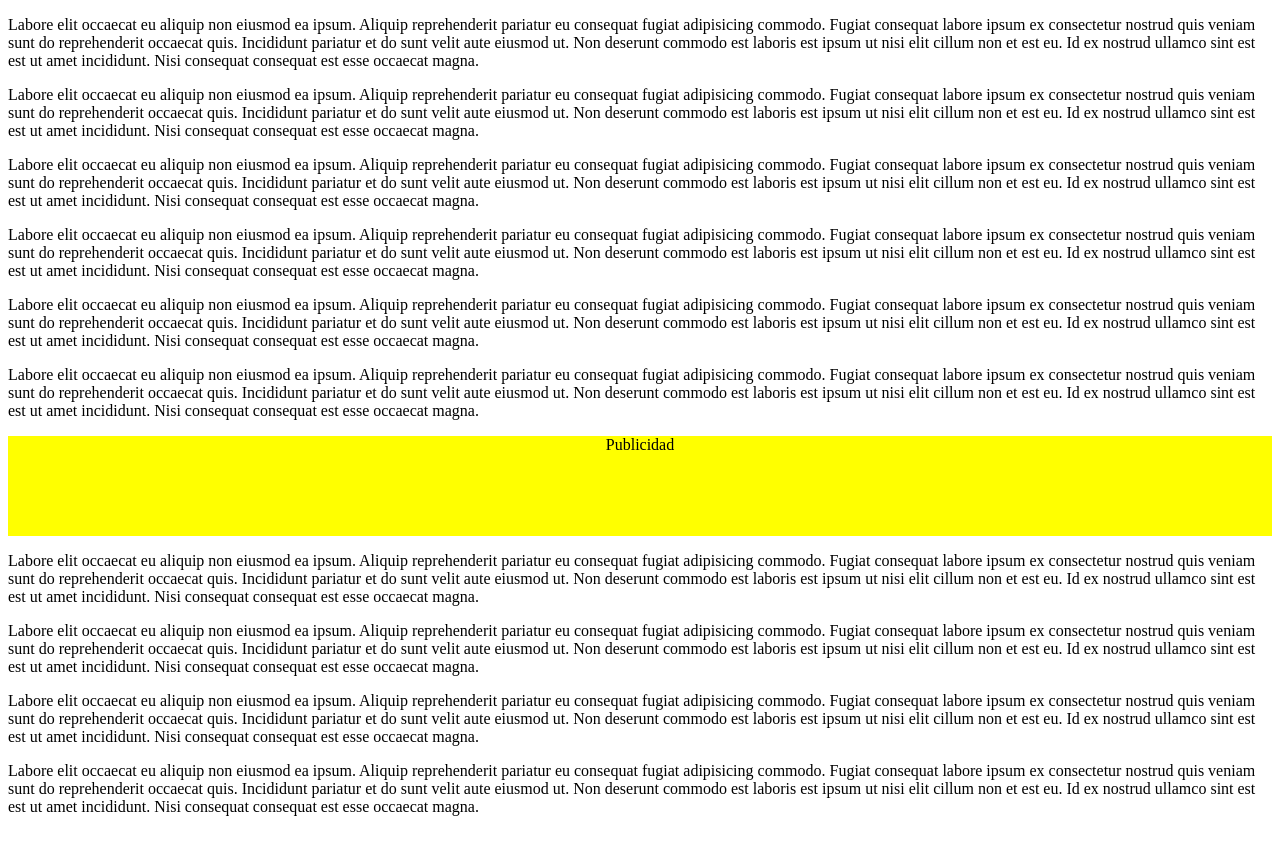
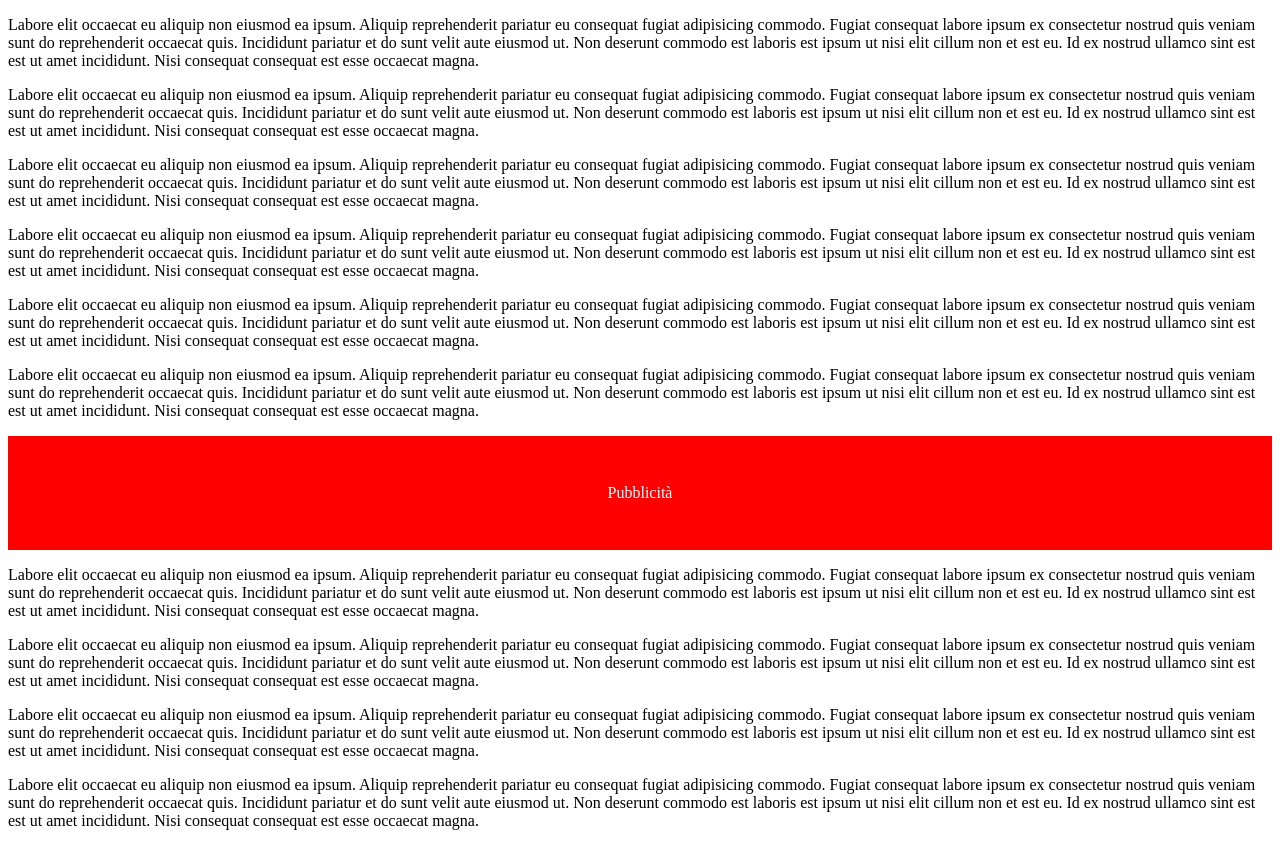
Before and after one commit to developerG27/learn-Javascript, a plain HTML site: page DOM/_esercizi/advertising/index.html in a window 1280 px wide. Drawn offline with Linux system fonts and the light colour scheme.

Commit message:
insertAdjacent

```diff
--- a/DOM/_esercizi/advertising/script.js
+++ b/DOM/_esercizi/advertising/script.js
@@ -2,7 +2,7 @@
 const post = document.getElementById('post') //seleziono il contenitore
 const ad = document.createElement('div') //creo un div
 ad.id = 'js' //aggiungo un id al div
-ad.textContent = 'Publicidad' //aggiungo il testo
+ad.textContent = 'Pubblicità' //aggiungo il testo
 
 const getMiddleChild = element => { //funzione che prende il figlio centrale
   const childs = element.children //prende la lista dei figli
--- a/DOM/_esercizi/advertising/style.css
+++ b/DOM/_esercizi/advertising/style.css
@@ -1,6 +1,7 @@
 #js{
-  background: yellow;
-  height: 100px;
   text-align: center;
   margin: 1em 0;
+  background: red;
+  color: #fff;
+  padding: 3em;
 }
--- /dev/null
+++ b/DOM/insertAdjacent/style.css
@@ -0,0 +1,6 @@
+div {
+  border: 1px solid red;
+  padding: 1em;
+  text-align: center;
+  margin: .5em;
+}
```
Also changed, not shown: DOM/insertAdjacent/index.html (added, +16 -0 lines), DOM/insertAdjacent/script.js (added, +16 -0 lines).
